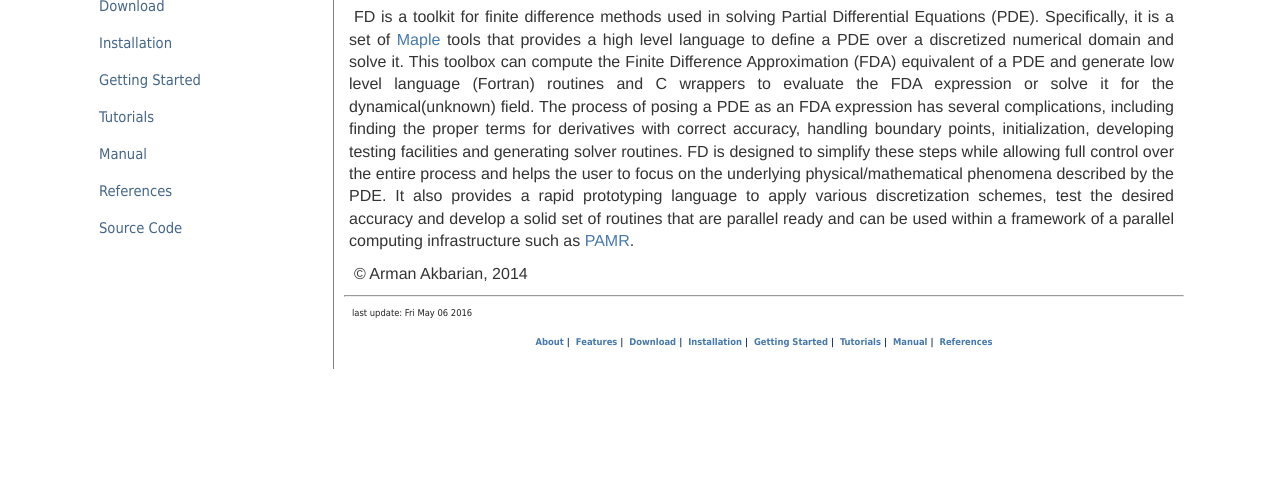
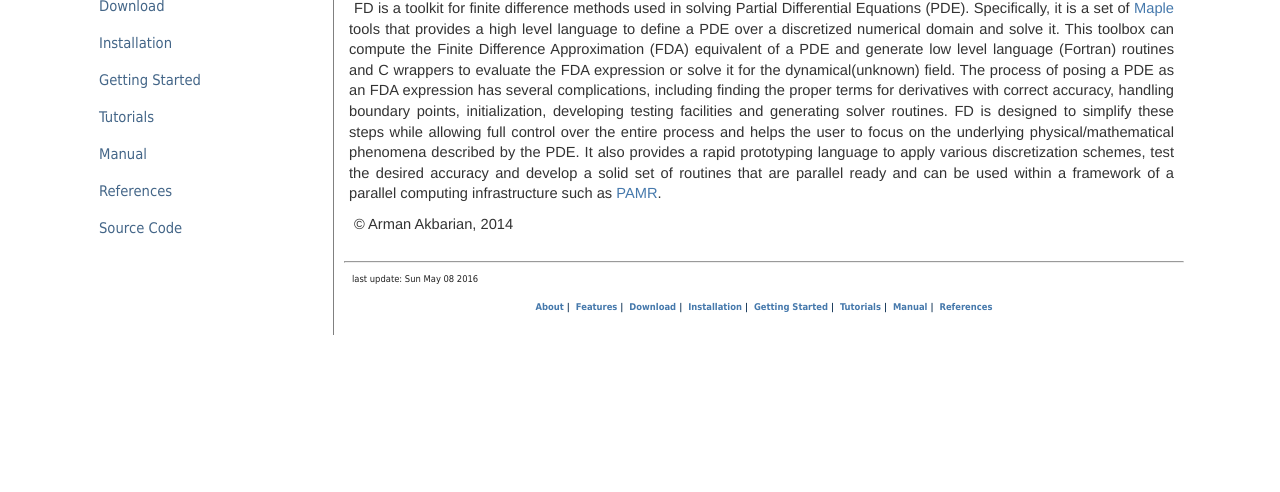
Before and after one commit to rmanak/FD, a plain HTML site: page about.html in a window 1280 px wide. Shown: the part 308-800 px from the top of the page. Drawn offline with nearby package versions, Linux system fonts and the light colour scheme; some packages are replaced by stand-ins of ours.

```diff
--- a/about.html
+++ b/about.html
@@ -64,7 +64,7 @@
 		      <div style="clear: both;"></div>
 	         </div>
 		      <hr />
-				<div class ="date">last update: Fri May 06 2016</div>
+				<div class ="date">last update: Sun May 08 2016</div>
 	    <div class="footer">
            <p><a href="about.html">About</a>|
 <a href="features.html">Features</a>|
--- a/pagestyle.css
+++ b/pagestyle.css
@@ -245,7 +245,7 @@
 color:#333;
 
 line-height:1.4;
-font-size: 12pt;
+font-size: 11pt;
 padding-left:5px;
 padding-top:0px;
 padding-right:5px;
```
Also changed, not shown: doc.html (+1 -1 lines), download.html (+1 -1 lines), index.html (+1 -1 lines), 1 other file.
